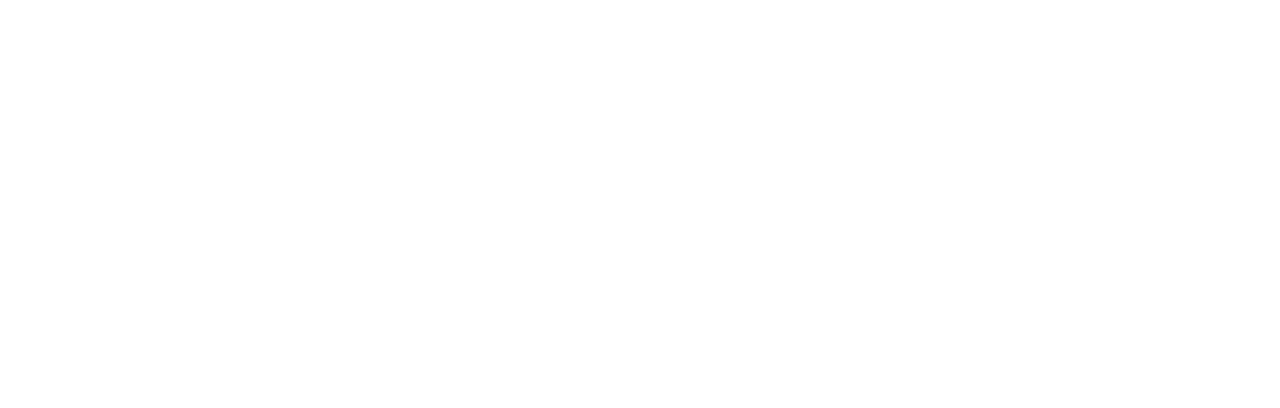
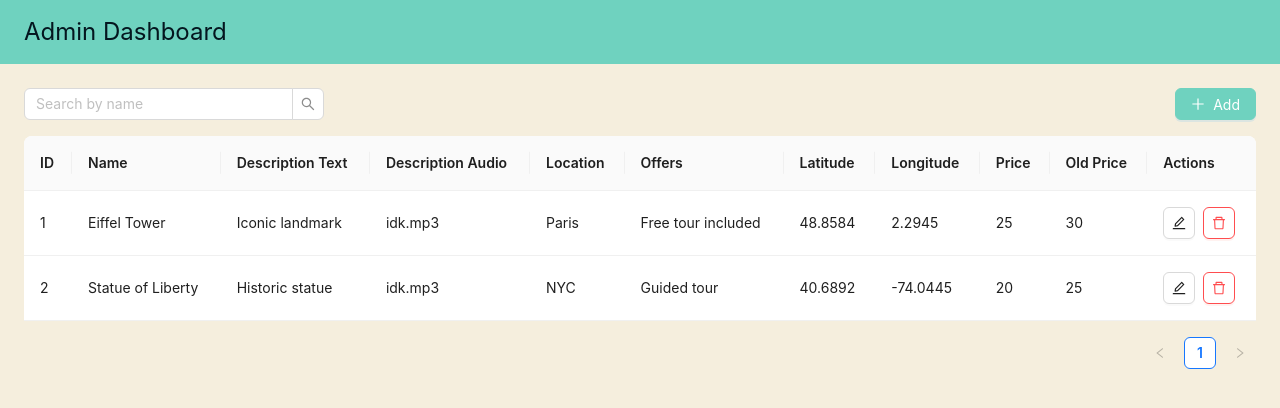
Before and after one commit to DISI2025/30643_Istrate_Cristian-Andrei_TravelPoints, a React (Create React App) app in the folder Frontend/travel/: page /admin in a window 1280 px wide. Before the commit this address had no page. Shown: the top 408 px of the page. Built offline with nearby package versions, Linux system fonts and the light colour scheme.

Commit message:
feature: created the admin management for attractions dashboard

```diff
--- a/Frontend/travel/src/App.tsx
+++ b/Frontend/travel/src/App.tsx
@@ -3,6 +3,7 @@
 import { BrowserRouter, Route, Routes } from "react-router-dom";
 import Registration from "./pages/user/registration";
 import Login from "./pages/user/login";
+import Management from "./pages/admin/management";
 
 function App() {
   return (
@@ -10,6 +11,7 @@
       <Routes>
         <Route path="/register" element={<Registration />} />
         <Route path="/login" element={<Login />} />
+        <Route path="/admin" element={<Management />} />
       </Routes>
     </BrowserRouter>
   );
--- /dev/null
+++ b/Frontend/travel/src/pages/admin/management.css
@@ -0,0 +1,69 @@
+:root {
+    --color-dark-blue: #04161f;
+    --color-teal: #066b6e;
+    --color-light-teal: #6fd2bf;
+    --color-cream: #f5eedd;
+}
+
+body, html, .managementPage {
+    margin: 0;
+    padding: 0;
+    height: 100vh;
+    background-color: var(--color-cream);
+    color: #04161f;
+    font-family: 'Segoe UI', Tahoma, Geneva, Verdana, sans-serif;
+}
+
+.managementLayout {
+    min-height: 100vh;
+    background-color: var(--color-cream);
+}
+
+.managementHeader {
+    background-color: var(--color-light-teal);
+    color: var(--color-dark-blue);
+    font-size: 24px;
+    padding-left: 24px;
+    display: flex;
+    align-items: center;
+}
+
+.managementContent {
+    margin: 0;
+    padding: 24px;
+    background-color: var(--color-cream);
+}
+
+.managementControls {
+    display: flex;
+    justify-content: space-between;
+    margin-bottom: 16px;
+}
+
+.managementSearch {
+    width: 300px;
+}
+
+.ant-card, .ant-table, .ant-modal-content, .ant-form {
+    background-color: white !important;
+    border-radius: 8px;
+}
+
+.ant-modal-header, .ant-modal-footer {
+    background-color: white !important;
+}
+
+.ant-btn-primary {
+    background-color: var(--color-light-teal);
+    border-color: var(--color-light-teal);
+}
+
+.ant-btn-primary:hover, .ant-btn-primary:focus {
+    background-color: #5ccbb3;
+    border-color: #5ccbb3;
+}
+
+/* Remove sidebar completely */
+.managementLayout > .ant-layout-sider {
+    display: none !important;
+}
--- /dev/null
+++ b/Frontend/travel/src/pages/admin/management.tsx
@@ -0,0 +1,144 @@
+import React, { useEffect, useState, useCallback } from 'react';
+import { Table, Button, Input, Layout, Modal, Form, message, Menu } from 'antd';
+import { DeleteOutlined, EditOutlined, PlusOutlined } from '@ant-design/icons';
+import type { ColumnsType } from 'antd/es/table';
+import './management.css';
+
+const { Header, Content, Sider } = Layout;
+
+interface Attraction {
+    id: number;
+    name: string;
+    descriptionText: string;
+    descriptionAudio: string;
+    location: string;
+    offers: string;
+    latitude: number;
+    longitude: number;
+    price: number;
+    oldPrice: number;
+}
+
+export default function Management() {
+    const [data, setData] = useState<Attraction[]>([]);
+    const [searchText, setSearchText] = useState('');
+    const [isModalOpen, setIsModalOpen] = useState(false);
+    const [form] = Form.useForm();
+    const [editingItem, setEditingItem] = useState<Attraction | null>(null);
+
+    const fetchData = useCallback(() => {
+        const attractions: Attraction[] = [
+            {
+                id: 1,
+                name: 'Eiffel Tower',
+                descriptionText: 'Iconic landmark',
+                descriptionAudio: 'idk.mp3',
+                location: 'Paris',
+                offers: 'Free tour included',
+                latitude: 48.8584,
+                longitude: 2.2945,
+                price: 25,
+                oldPrice: 30,
+            },
+            {
+                id: 2,
+                name: 'Statue of Liberty',
+                descriptionText: 'Historic statue',
+                descriptionAudio: 'idk.mp3',
+                location: 'NYC',
+                offers: 'Guided tour',
+                latitude: 40.6892,
+                longitude: -74.0445,
+                price: 20,
+                oldPrice: 25,
+            },
+        ];
+        setData(attractions);
+    }, []);
+
+    useEffect(() => {
+        fetchData();
+    }, [fetchData]);
+
+    const handleDelete = (id: number) => {
+        message.success(`Deleted attraction with ID ${id}`);
+        fetchData();
+    };
+
+    const handleEdit = (item: Attraction) => {
+        setEditingItem(item);
+        form.setFieldsValue(item);
+        setIsModalOpen(true);
+    };
+
+    const handleAdd = () => {
+        form.resetFields();
+        setEditingItem(null);
+        setIsModalOpen(true);
+    };
+
+    const handleSave = () => {
+        form.validateFields().then(values => {
+            if (editingItem) {
+                message.success('Updated attraction');
+            } else {
+                message.success('Added new attraction');
+            }
+            setIsModalOpen(false);
+            fetchData();
+        });
+    };
+
+    const filteredData = data.filter(item =>
+        item.name.toLowerCase().includes(searchText.toLowerCase())
+    );
+
+    const columns: ColumnsType<Attraction> = [
+        { title: 'ID', dataIndex: 'id' },
+        { title: 'Name', dataIndex: 'name' },
+        { title: 'Description Text', dataIndex: 'descriptionText' },
+        { title: 'Description Audio', dataIndex: 'descriptionAudio' },
+        { title: 'Location', dataIndex: 'location' },
+        { title: 'Offers', dataIndex: 'offers' },
+        { title: 'Latitude', dataIndex: 'latitude' },
+        { title: 'Longitude', dataIndex: 'longitude' },
+        { title: 'Price', dataIndex: 'price' },
+        { title: 'Old Price', dataIndex: 'oldPrice' },
+        {
+            title: 'Actions',
+            render: (_, record) => (
+                <>
+                    <Button icon={<EditOutlined />} onClick={() => handleEdit(record)} style={{ marginRight: 8 }} />
+                    <Button icon={<DeleteOutlined />} danger onClick={() => handleDelete(record.id)} />
+                </>
+            ),
+        },
+    ];
+
+    return (
+        <div className="managementPage">
+            <Layout className="managementLayout">
+                <Sider className="managementSider">
+                    <Menu theme="dark" mode="inline" defaultSelectedKeys={['attractions']}>
+                        <Menu.Item key="attractions">Attractions</Menu.Item>
+                    </Menu>
+                </Sider>
+                <Layout>
+                    <Header className="managementHeader">Admin Dashboard</Header>
+                    <Content className="managementContent">
+                        <div className="managementControls">
+                            <Input.Search
+                                placeholder="Search by name"
+                                value={searchText}
+                                onChange={(e) => setSearchText(e.target.value)}
+                                className="managementSearch"
+                            />
+                            <Button icon={<PlusOutlined />} type="primary" onClick={handleAdd}>Add</Button>
+                        </div>
+                        <Table columns={columns} dataSource={filteredData} rowKey="id" pagination={{ pageSize: 5 }} />
+                    </Content>
+                </Layout>
+            </Layout>
+        </div>
+    );
+}
```
